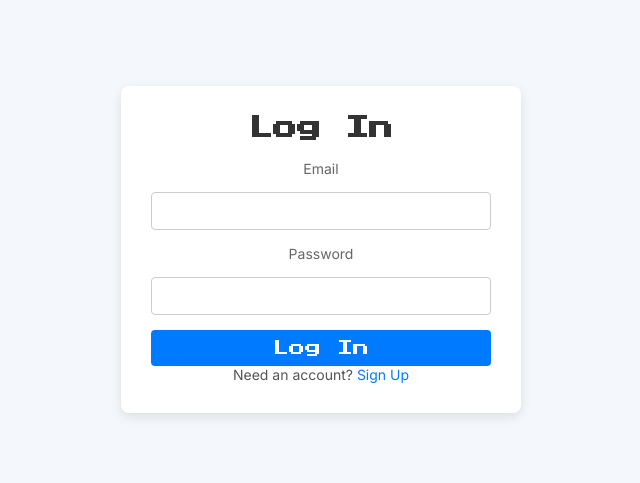
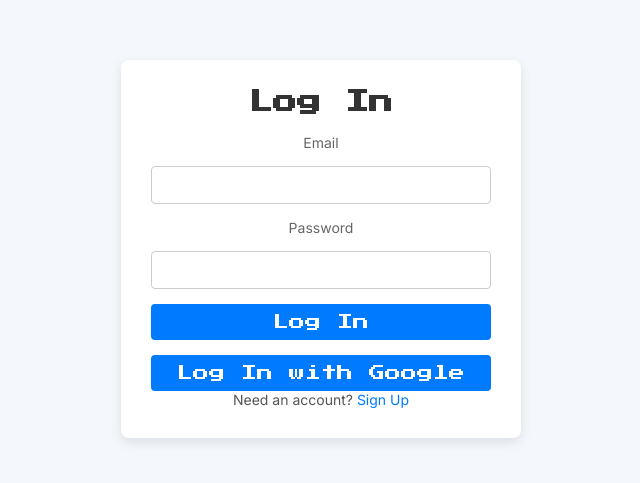
Before and after one commit to VatsalGoel3/reactjs-todolist, a React (Vite) app: page /login in a window 1280 px wide. Shown: the part 165-648 px from the top of the page, without its empty margins (319-959 px from the left). Built offline with nearby package versions, Linux system fonts and the light colour scheme; no server answers.

Commit message:
fix(auth): switch to popup-based authentication and add Google sign-in

```diff
--- a/src/components/Auth/Login.css
+++ b/src/components/Auth/Login.css
@@ -67,6 +67,17 @@
     background-color: #0056b3;
 }
 
+.google-login-button {
+    padding: 10px;
+    font-size: 16px;
+    border: none;
+    border-radius: 4px;
+    background-color: #007BFF;
+    color: white;
+    cursor: pointer;
+    transition: background-color 0.3s ease;
+}
+
 .error-message {
     color: red;
     font-size: 14px;
--- a/src/components/Auth/Login.jsx
+++ b/src/components/Auth/Login.jsx
@@ -7,7 +7,7 @@
 export default function Login() {
     const emailRef = useRef();
     const passwordRef = useRef();
-    const { login } = useAuth();
+    const { login, googleLogin } = useAuth();
     const [error, setError] = useState("");
     const [loading, setLoading] = useState(false);
     const navigate = useNavigate();
@@ -22,6 +22,19 @@
             navigate("/");
         } catch {
             setError("Failed to log in");
+        }
+        setLoading(false);
+    }
+
+    async function handleGoogleLogin() {
+        try {
+            setError("");
+            setLoading(true);
+            await googleLogin();
+            navigate("/");
+        } catch (error) {
+            console.error("Google Login error:", error);
+            setError("Failed to log in with Google");
         }
         setLoading(false);
     }
@@ -41,6 +54,10 @@
                     <button className="login-button" disabled={loading} type="submit">
                         {loading ? "Logging In..." : "Log In"}
                     </button>
+
+                    <button className="google-login-button" onClick={handleGoogleLogin} disabled={loading}>
+                        Log In with Google
+                    </button>
                 </form>
                 <p className="signup-link">
                     Need an account? <Link to="/signup">Sign Up</Link>
--- a/src/components/Auth/Signup.jsx
+++ b/src/components/Auth/Signup.jsx
@@ -8,7 +8,7 @@
     const emailRef = useRef();
     const passwordRef = useRef();
     const passwordConfirmRef = useRef();
-    const { signup } = useAuth();
+    const { signup, googleLogin } = useAuth();
     const [error, setError] = useState("");
     const [loading, setLoading] = useState(false);
     const navigate = useNavigate();
@@ -32,6 +32,19 @@
         setLoading(false);
     }
 
+    async function handleGoogleSignup() {
+        try {
+            setError("");
+            setLoading(true);
+            await googleLogin();
+            navigate("/");
+        } catch (error) {
+            console.error("Google Signup error:", error);
+            setError("Failed to sign in with Google")
+        }
+        setLoading(false);
+    }
+
     return (
         <div className="signup-container">
             <div className="signup-card">
@@ -51,6 +64,11 @@
                         {loading ? "Signing Up..." : "Sign Up"}
                     </button>
                 </form>
+
+                <button className="google-signup-button" onClick={handleGoogleSignup} disabled={loading}>
+                    Sign Up with Google
+                </button>
+
                 <p className="login-link">
                     Already have an account? <Link to="/login">Log In</Link>
                 </p>
--- a/src/contexts/AuthContext.jsx
+++ b/src/contexts/AuthContext.jsx
@@ -6,6 +6,8 @@
     signInWithEmailAndPassword,
     signOut,
     onAuthStateChanged,
+    GoogleAuthProvider,
+    signInWithPopup
 } from "firebase/auth";
 
 const AuthContext = createContext();
@@ -18,14 +20,20 @@
     const [currentUser, setCurrentUser] = useState(null);
     const [loading, setLoading] = useState(true);
 
-    // Signup function
+    // Signup with Email & Password
     function signup(email, password) {
         return createUserWithEmailAndPassword(auth, email, password);
     }
 
-    // Login function
+    // Login with Email & Password
     function login(email, password) {
         return signInWithEmailAndPassword(auth, email, password);
+    }
+
+    // Login with Google (Popup)
+    function googleLogin() {
+        const provider = new GoogleAuthProvider();
+        return signInWithPopup(auth, provider);
     }
 
     // Logout function
@@ -45,6 +53,7 @@
         currentUser,
         signup,
         login,
+        googleLogin,
         logout,
     };
 
```
